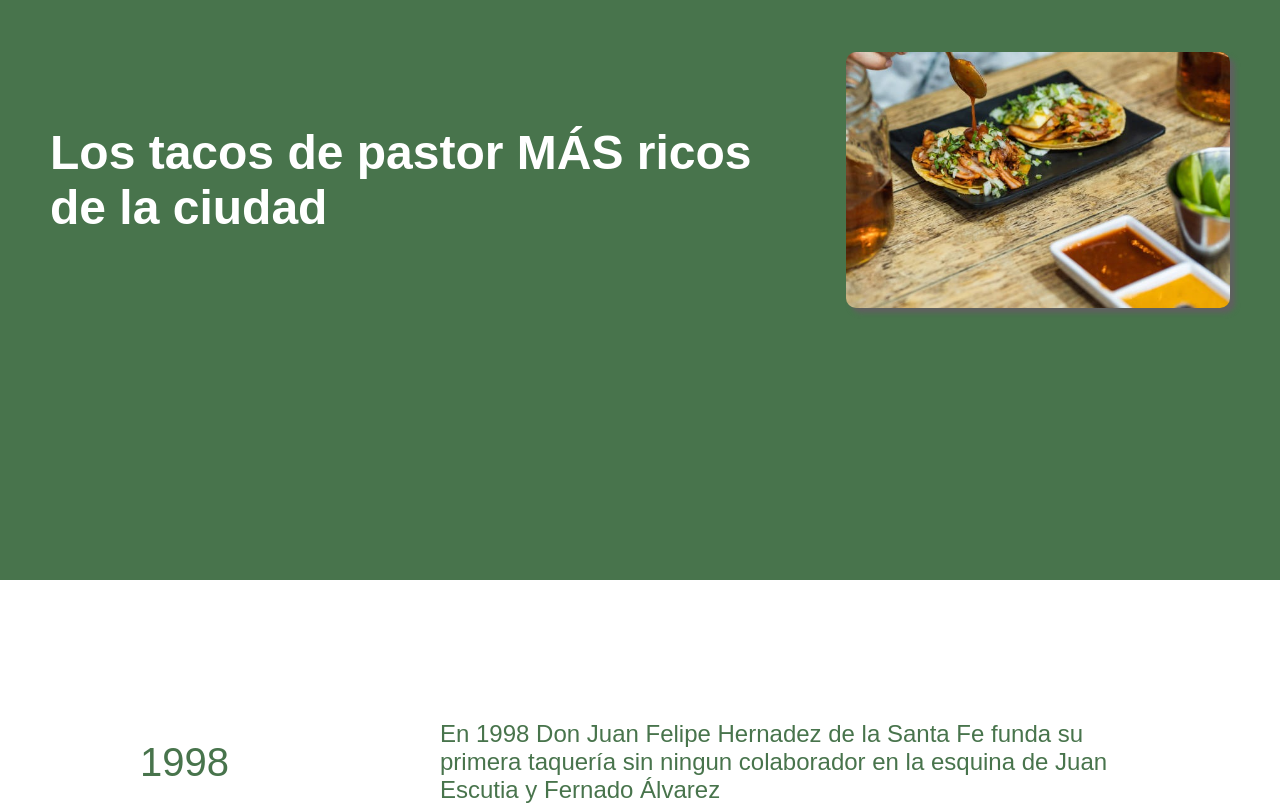
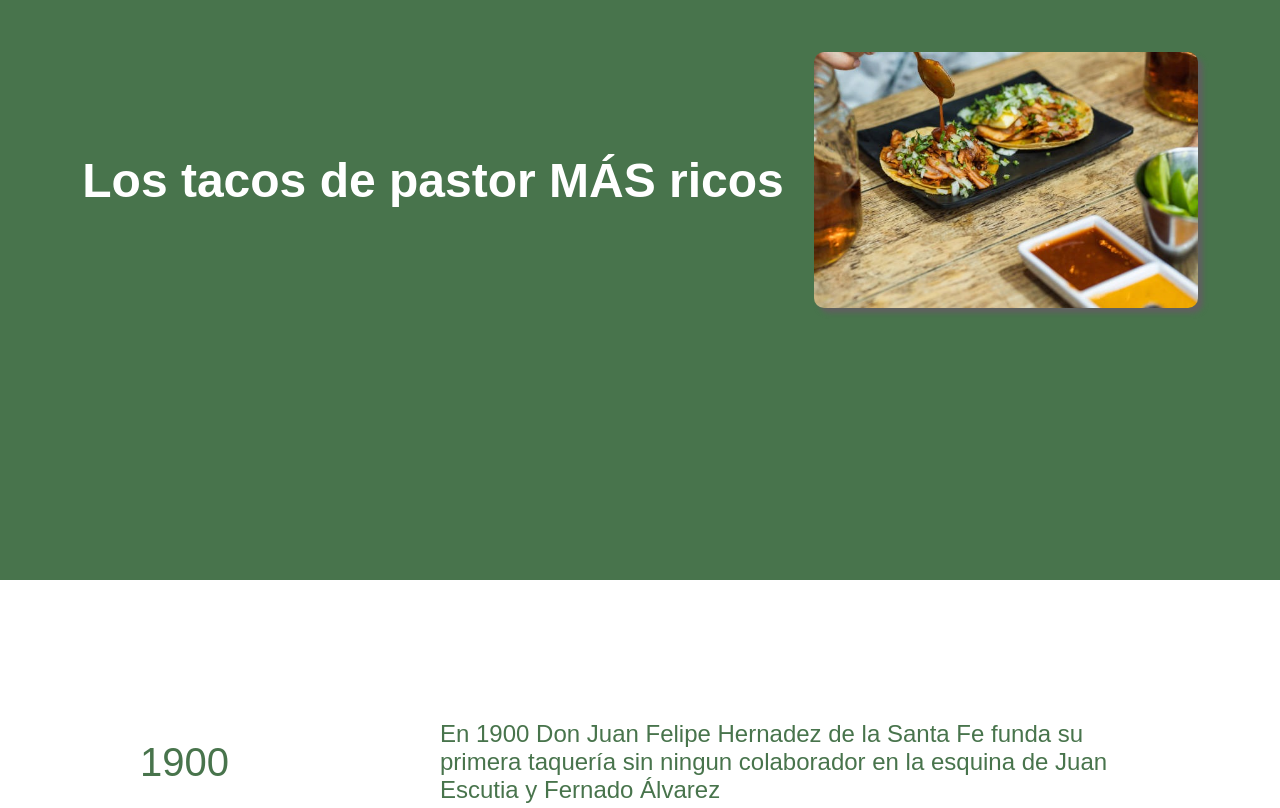
Before and after one commit to rubenzapato/repo, a plain HTML site: page index.html in a window 1280 px wide. Shown: the part 220-1028 px from the top of the page. Drawn offline with Linux system fonts and the light colour scheme; a web font is replaced by a local one.

Commit message:
Cambios menores

```diff
--- a/index.html
+++ b/index.html
@@ -11,7 +11,7 @@
   <link rel="preconnect" href="https://fonts.gstatic.com" crossorigin>
   <link href="https://fonts.googleapis.com/css2?family=Signika+Negative&display=swap" rel="stylesheet">
   <link rel="stylesheet" href="styles/hello.css">
-  <title>Tacos Uxmal</title>
+  <title>Tacos del Mero mero </title>
 </head>
 <body>
   <header class="header">
@@ -22,21 +22,21 @@
   <aside class="menu_nav">
     <nav>
       <p><a href="https://www.figma.com/file/sZb4NzvlmgUwfdwgqFkMZg/Untitled?type=design&node-id=0%3A1&mode=design&t=mqCo2Raxx4SxXa5r-1" target="_blank" rel="ugc" >Figma</a></p>
-      <p><a href="#historia">Historia</a></p>
+      <p><a href="#historia">Historias</a></p>
       <p><a href="#menu">Menu</a></p>
       <p><a href="thewall.html" target="_blank">The wall</a></p>
     </nav>
   </aside>
   <main>
     <section class="principal">
-      <h1>Los tacos de pastor MÁS ricos de la ciudad</h1>
+      <h1>Los tacos de pastor MÁS ricos</h1>
       <img src="images/tacos1.jpeg">
     </section>
     <section class="historia" id="historia">
       <article class="his">
         <div>
-          <p class="año">1998</p>
-          <p class="texto">En 1998 Don Juan Felipe Hernadez de la Santa Fe funda su primera taquería sin ningun colaborador en la esquina de Juan Escutia y Fernado Álvarez</p>
+          <p class="año">1900</p>
+          <p class="texto">En 1900 Don Juan Felipe Hernadez de la Santa Fe funda su primera taquería sin ningun colaborador en la esquina de Juan Escutia y Fernado Álvarez</p>
         </div>
         <div>
           <p class="año">2004</p>
```
